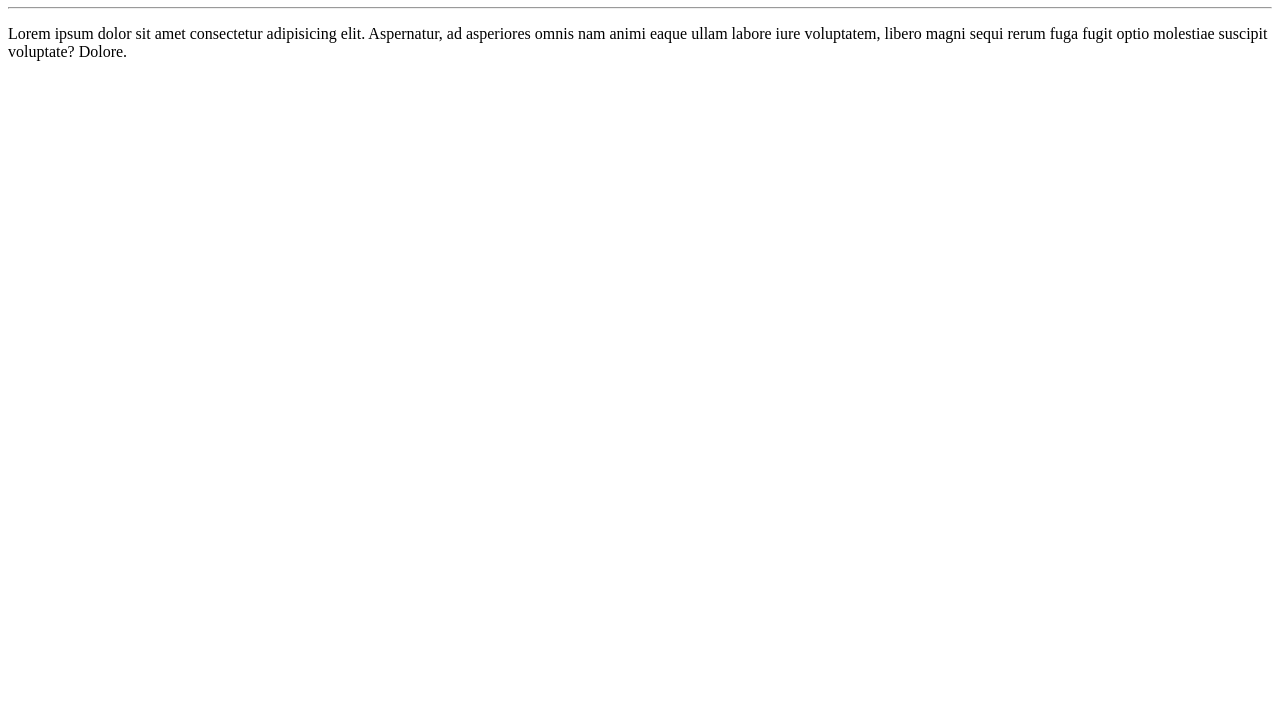
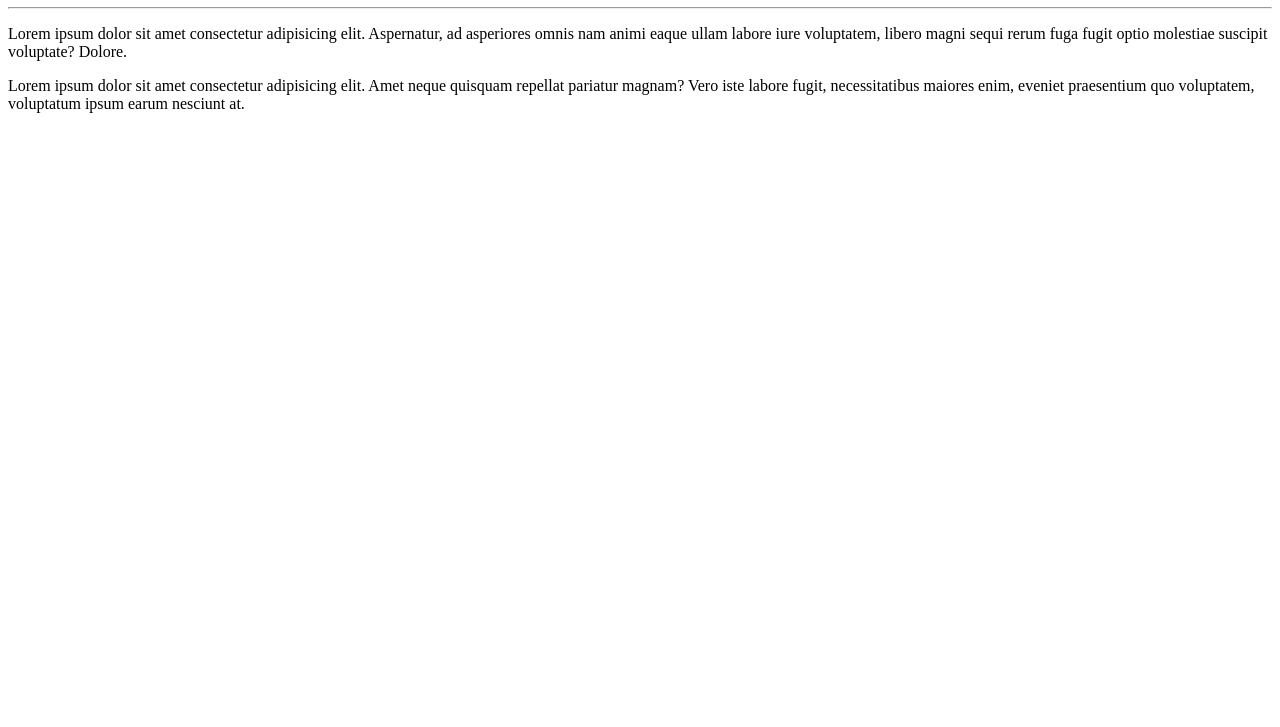
Before and after one commit to LeandroSBezerra/Ola-Mundo, a plain HTML site: page site-exemplo/index.html in a window 1280 px wide. Shown: the part 73-800 px from the top of the page. Drawn offline with Linux system fonts and the light colour scheme.

Commit message:
Adicionei um paragrafo

```diff
--- a/site-exemplo/index.html
+++ b/site-exemplo/index.html
@@ -9,5 +9,6 @@
     <h1>Olá, Mundo!</h1>
     <hr>
     <p>Lorem ipsum dolor sit amet consectetur adipisicing elit. Aspernatur, ad asperiores omnis nam animi eaque ullam labore iure voluptatem, libero magni sequi rerum fuga fugit optio molestiae suscipit voluptate? Dolore.</p>
+    <p>Lorem ipsum dolor sit amet consectetur adipisicing elit. Amet neque quisquam repellat pariatur magnam? Vero iste labore fugit, necessitatibus maiores enim, eveniet praesentium quo voluptatem, voluptatum ipsum earum nesciunt at.</p>
 </body>
 </html>
```
